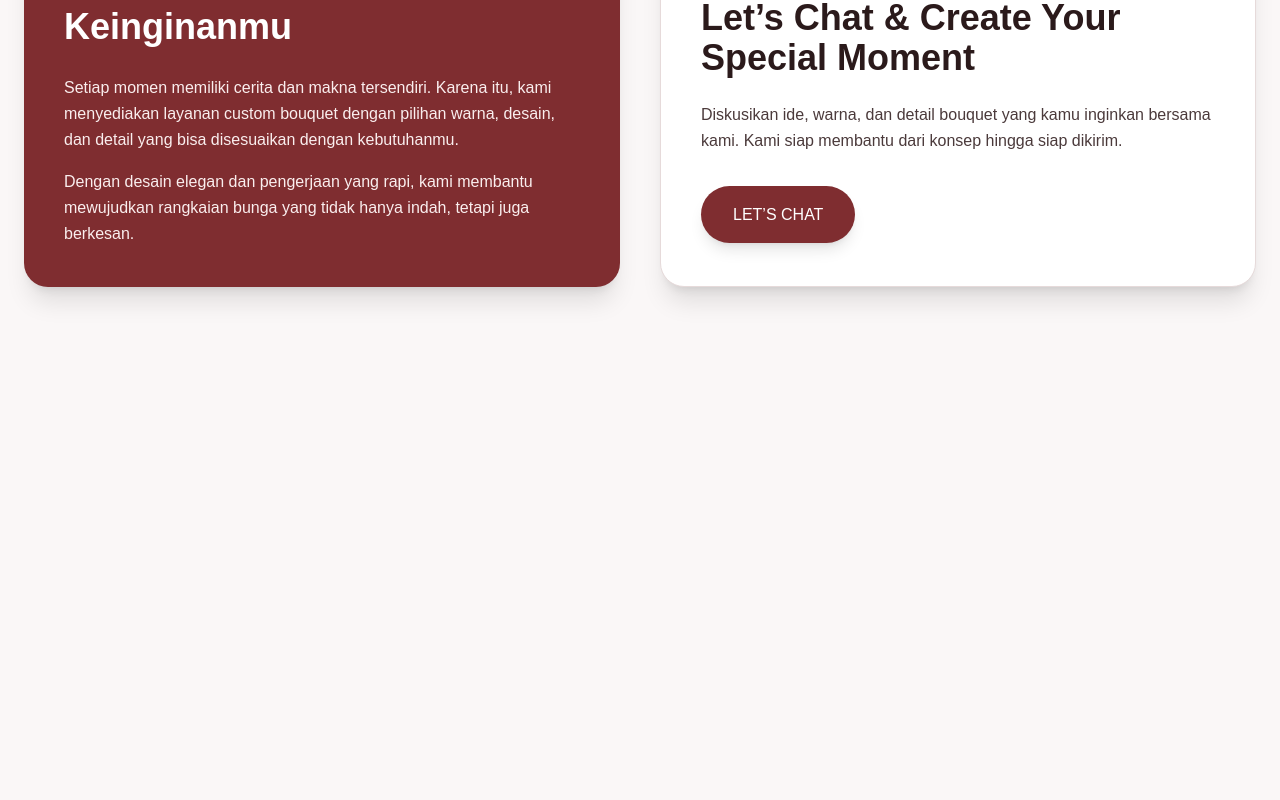
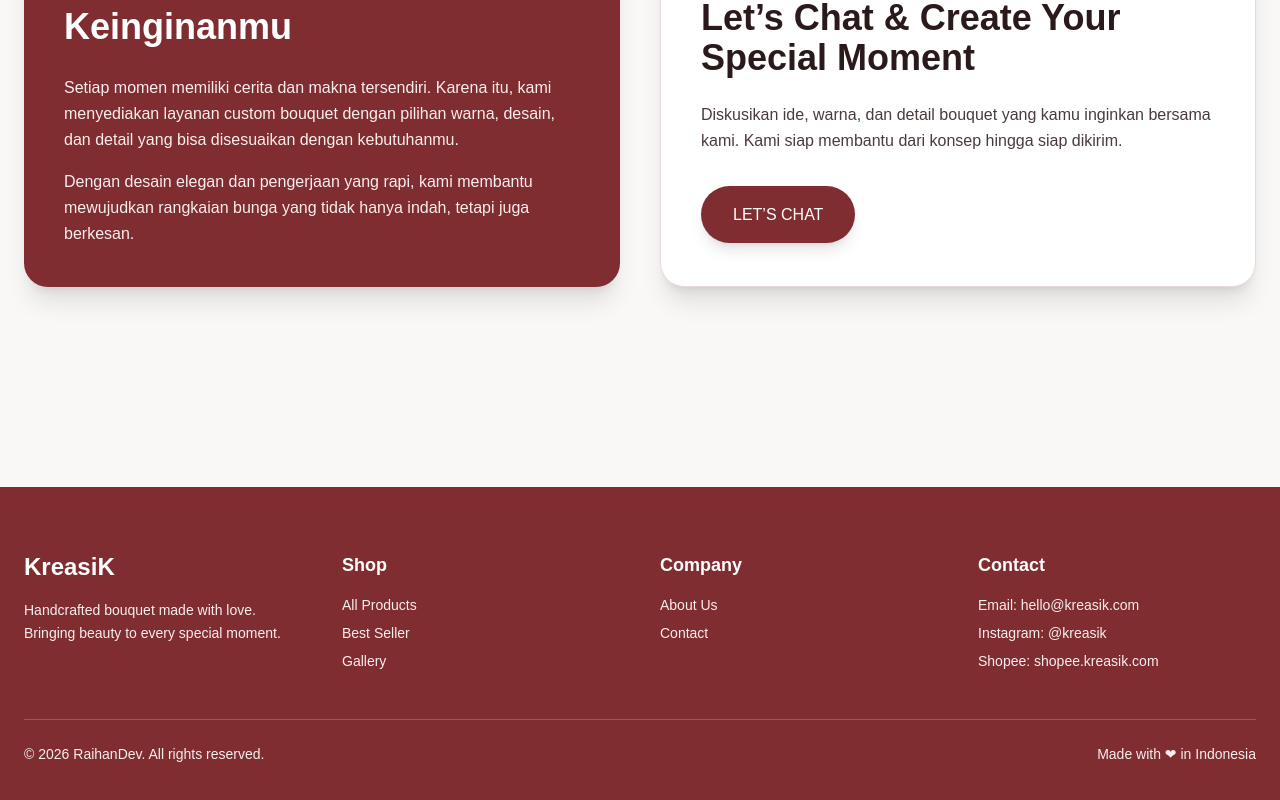
Before and after one commit to raihankamaludin/kreasik-site, a Next.js app: page /about in a window 1280 px wide. Shown: the part 1920-2720 px from the top of the page. Before the commit the page ends 2327 px from the top, so only its background shows below. Built offline with nearby package versions, Linux system fonts and the light colour scheme.

Commit message:
create section footer and create hamburger-menu

```diff
--- a/src/app/layout.jsx
+++ b/src/app/layout.jsx
@@ -1,5 +1,6 @@
 import "./globals.css";
 import Navbar from "@/components/layout/navbar";
+import Footer from "@/components/layout/footer";
 
 export const metadata = {
   title: "Modern Home Inspiration",
@@ -15,6 +16,7 @@ export default function RootLayout({ children }) {
           {children}
 
         </main>
+        <Footer />
       </body>
     </html>
   );
--- a/src/components/layout/footer.jsx
+++ b/src/components/layout/footer.jsx
@@ -0,0 +1,91 @@
+import Link from "next/link";
+
+export default function Footer() {
+  return (
+    <footer className="bg-primary text-cta-muted mt-20">
+      <div className="max-w-7xl mx-auto px-6 py-16">
+
+        <div className="grid grid-cols-1 md:grid-cols-4 gap-10">
+
+          {/* BRAND */}
+          <div>
+            <h2 className="text-2xl font-bold text-surface mb-4">
+              KreasiK
+            </h2>
+            <p className="text-sm leading-relaxed">
+              Handcrafted bouquet made with love.
+              Bringing beauty to every special moment.
+            </p>
+          </div>
+
+          {/* SHOP */}
+          <div>
+            <h3 className="text-lg font-semibold text-surface mb-4">
+              Shop
+            </h3>
+            <ul className="space-y-2 text-sm">
+
+              <li>
+                <Link href="/products" className="hover:text-white transition">
+                  All Products
+                </Link>
+              </li>
+
+              <li>
+                <Link href="#best-seller" className="hover:text-white transition">
+                  Best Seller
+                </Link>
+              </li>
+
+                <li>
+                <Link href="/gallery" className="hover:text-white transition">
+                 Gallery
+                </Link>
+              </li>
+
+
+            </ul>
+          </div>
+
+          {/* COMPANY */}
+          <div>
+            <h3 className="text-lg font-semibold text-surface mb-4">
+              Company
+            </h3>
+            <ul className="space-y-2 text-sm">
+              <li>
+                <Link href="/about" className="hover:text-white transition">
+                  About Us
+                </Link>
+              </li>
+              <li>
+                <Link href="/contact" className="hover:text-white transition">
+                  Contact
+                </Link>
+              </li>
+            </ul>
+          </div>
+
+          {/* CONTACT */}
+          <div>
+            <h3 className="text-lg font-semibold text-surface mb-4">
+              Contact
+            </h3>
+            <ul className="space-y-2 text-sm">
+              <li>Email: hello@kreasik.com</li>
+              <li>Instagram: @kreasik</li>
+              <li>Shopee: shopee.kreasik.com</li>
+            </ul>
+          </div>
+
+        </div>
+
+        <div className="border-t border-white/20 mt-12 pt-6 text-sm flex flex-col md:flex-row justify-between items-center gap-4">
+          <p>© {new Date().getFullYear()} RaihanDev. All rights reserved.</p>
+          <p>Made with ❤ in Indonesia</p>
+        </div>
+
+      </div>
+    </footer>
+  );
+}
--- a/src/components/layout/navbar.jsx
+++ b/src/components/layout/navbar.jsx
@@ -3,20 +3,21 @@
 import { useEffect, useState } from "react";
 import Link from "next/link";
 import Image from "next/image";
+import { Menu, X } from "lucide-react";
 
 export default function Navbar() {
   const [show, setShow] = useState(true);
   const [lastScrollY, setLastScrollY] = useState(0);
   const [open, setOpen] = useState(false);
 
-  // hide / show navbar saat scroll
+  // Hide / show navbar saat scroll
   useEffect(() => {
     const handleScroll = () => {
       const currentScrollY = window.scrollY;
 
       if (currentScrollY > lastScrollY && currentScrollY > 80) {
         setShow(false);
-        setOpen(false); // auto close menu saat scroll
+        setOpen(false);
       } else {
         setShow(true);
       }
@@ -30,7 +31,7 @@ export default function Navbar() {
 
   return (
     <nav
-  className={`fixed top-0 left-0 w-full z-40
+      className={`fixed top-0 left-0 w-full z-50
       bg-navbar-bg/90 backdrop-blur-md
       transition-transform duration-300
       ${show ? "translate-y-0" : "-translate-y-full"}`}
@@ -50,32 +51,62 @@ export default function Navbar() {
             />
           </Link>
 
-      {/* Desktop Menu */}
-      <ul className="hidden md:flex items-center gap-10 text-base font-muted text-navbar-text">
+          {/* Desktop Menu (tidak diubah) */}
+          <ul className="hidden md:flex items-center gap-10 text-base font-medium text-navbar-text">
+            <li><Link href="/about" className="hover:text-primary transition-colors">About</Link></li>
+            <li><Link href="/products" className="hover:text-primary transition-colors">Products</Link></li>
+            <li><Link href="/gallery" className="hover:text-primary transition-colors">Gallery</Link></li>
+            <li><Link href="/contact" className="hover:text-primary transition-colors">Contact</Link></li>
+          </ul>
+
+          {/* Mobile Hamburger */}
+          <button
+            onClick={() => setOpen(!open)}
+            className="md:hidden text-navbar-text"
+          >
+            {open ? <X size={28} /> : <Menu size={28} />}
+          </button>
+        </div>
+      </div>
+
+      {/* Mobile Menu Dropdown */}
+   {/* Mobile Menu Dropdown */}
+<div
+  className={`md:hidden absolute top-full left-0 w-full
+  bg-navbar-bg/98 backdrop-blur-md border-t border-border
+  transition-all duration-300 ease-in-out
+  ${open ? "opacity-100 translate-y-0" : "opacity-0 -translate-y-3 pointer-events-none"}`}
+>
+  <div className="px-6 py-8">
+    <ul className="flex flex-col gap-6 text-lg font-medium text-navbar-text">
+
       <li>
-          <Link href="/about" className="hover:text-primary transition-colors">
+        <Link href="/about" onClick={() => setOpen(false)}>
           About
         </Link>
       </li>
+
       <li>
-          <Link href="/products" className="hover:text-primary transition-colors">
+        <Link href="/products" onClick={() => setOpen(false)}>
           Products
         </Link>
       </li>
+
       <li>
-          <Link href="/gallery" className="hover:text-primary transition-colors">
+        <Link href="/gallery" onClick={() => setOpen(false)}>
           Gallery
         </Link>
       </li>
+
       <li>
-          <Link href="/contact" className="hover:text-primary transition-colors">
+        <Link href="/contact" onClick={() => setOpen(false)}>
           Contact
         </Link>
       </li>
+
     </ul>
   </div>
 </div>
     </nav>
-
   );
 }
--- a/src/components/layout/sections/Products.jsx
+++ b/src/components/layout/sections/Products.jsx
@@ -38,7 +38,7 @@ export default function Products() {
   };
 
   return (
-    <section className="py-16 bg-background overflow-hidden">
+    <section id="best-seller" className="py-16 bg-background overflow-hidden">
       <div className="max-w-7xl mx-auto px-4">
         <h2 className="text-2xl md:text-3xl font-semibold text-center mb-20">
           Produk Unggulan
--- a/src/components/layout/sections/heroSplit.jsx
+++ b/src/components/layout/sections/heroSplit.jsx
@@ -68,7 +68,7 @@ export default function HeroSplit() {
           onClick={() => window.open("https://shopee.co.id", "_blank")}
           className="group flex flex-col justify-between bg-primary p-8 sm:p-10 cursor-pointer"
         >
-          <div className="flex items-center justify-between">
+          <div className="flex items-center justify-between ">
             <h2 className="text-3xl font-bold text-surface">
               Go shopping
             </h2>
```
Lines whose indentation alone changed are shown as unchanged.
